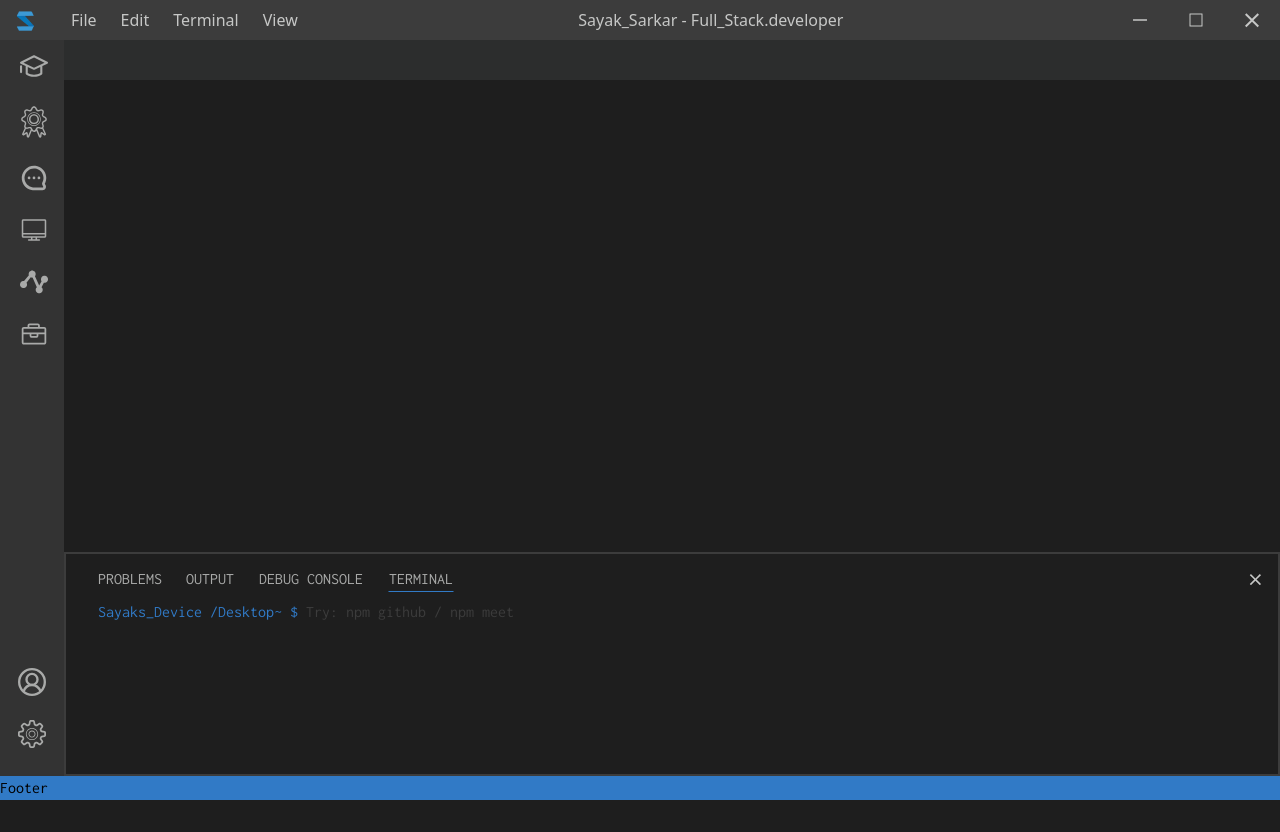
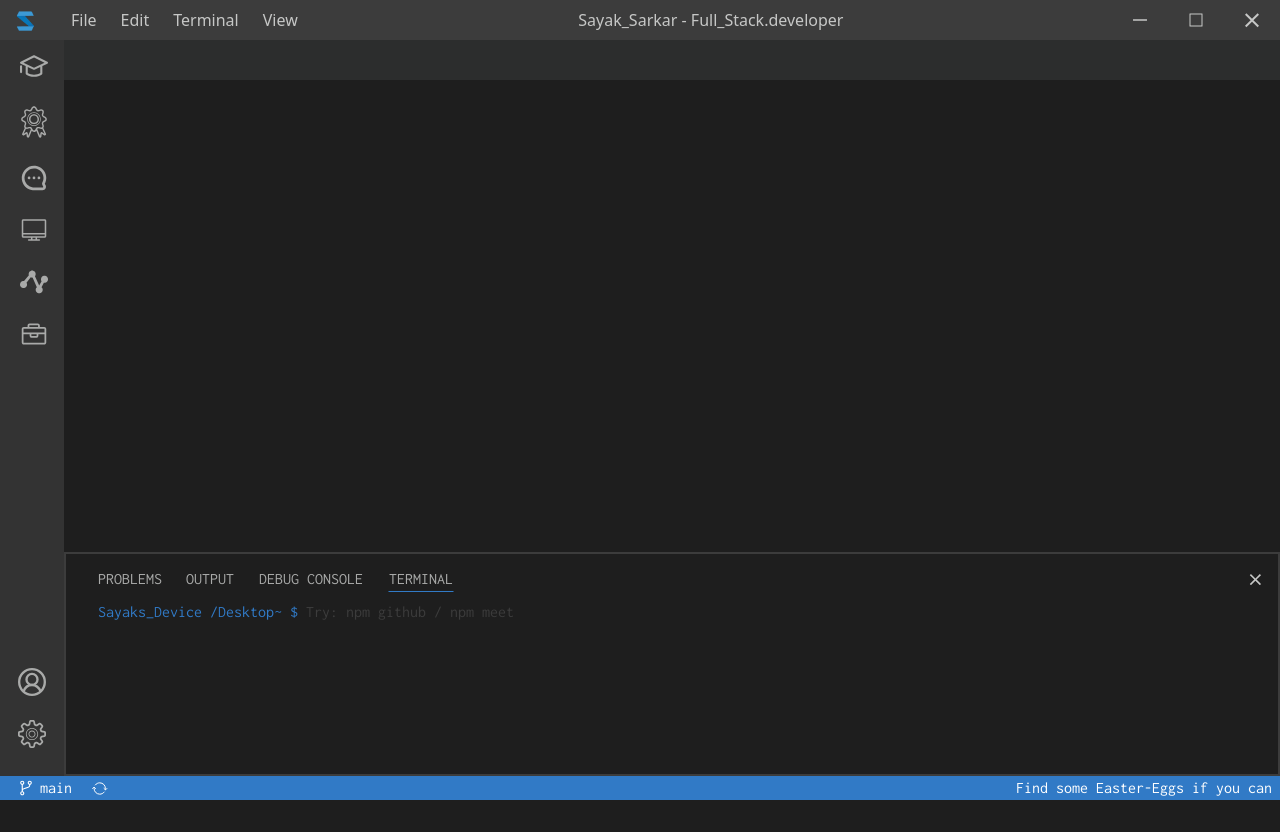
Before and after one commit to SayakSarkar02/portfolio, a Next.js app: page / in a window 1280 px wide. Built offline with nearby package versions, Linux system fonts and the light colour scheme.

Commit message:
icons added to footer

```diff
--- a/components/Footer.jsx
+++ b/components/Footer.jsx
@@ -1,6 +1,22 @@
 const Footer = () => {
   return (
-    <div className=" bg-vs-blue-3 z-20 w-screen h-6 absolute bottom-0">Footer</div>
+    <div className=" bg-vs-blue-3 z-20 text-white w-screen h-6 absolute bottom-0 px-2 flex flex-row items-center justify-between">
+
+      <div className="flex flex-row items-center">
+      <div title="I am currently on my main branch" className="hover:bg-white/20 cursor-pointer px-3 flex flex-row items-center justify-start gap-2">
+        <svg className="w-3" width="16" height="20" viewBox="0 0 16 20" fill="none" xmlns="http://www.w3.org/2000/svg">
+          <path d="M13 5C13.5304 5 14.0391 4.78929 14.4142 4.41421C14.7893 4.03914 15 3.53043 15 3C15 2.46957 14.7893 1.96086 14.4142 1.58579C14.0391 1.21071 13.5304 1 13 1C12.4696 1 11.9609 1.21071 11.5858 1.58579C11.2107 1.96086 11 2.46957 11 3C11 3.53043 11.2107 4.03914 11.5858 4.41421C11.9609 4.78929 12.4696 5 13 5ZM13 5V6C13 8.5 11 9 11 9L5 11C5 11 3 11.5 3 14V15M3 5C3.53043 5 4.03914 4.78929 4.41421 4.41421C4.78929 4.03914 5 3.53043 5 3C5 2.46957 4.78929 1.96086 4.41421 1.58579C4.03914 1.21071 3.53043 1 3 1C2.46957 1 1.96086 1.21071 1.58579 1.58579C1.21071 1.96086 1 2.46957 1 3C1 3.53043 1.21071 4.03914 1.58579 4.41421C1.96086 4.78929 2.46957 5 3 5ZM3 5V15M3 15C3.53043 15 4.03914 15.2107 4.41421 15.5858C4.78929 15.9609 5 16.4696 5 17C5 17.5304 4.78929 18.0391 4.41421 18.4142C4.03914 18.7893 3.53043 19 3 19C2.46957 19 1.96086 18.7893 1.58579 18.4142C1.21071 18.0391 1 17.5304 1 17C1 16.4696 1.21071 15.9609 1.58579 15.5858C1.96086 15.2107 2.46957 15 3 15Z" stroke="currentColor" stroke-width="1.5" stroke-linecap="round" stroke-linejoin="round"/>
+        </svg>
+        <h3>main</h3>
+      </div>
+      <svg className="w-8 px-2 hover:bg-white/20" width="24" height="19" viewBox="0 0 24 19" fill="none" xmlns="http://www.w3.org/2000/svg">
+        <path d="M20.1212 10.9051V9.49003C20.1212 4.80174 16.3109 1.00001 11.6117 1.00001C10.3333 0.998434 9.07109 1.28523 7.91891 1.83903C6.76674 2.39284 5.75431 3.1994 4.95702 4.19866M3.12738 8.09252V9.5076C3.12738 14.2011 6.93576 18 11.6369 18C12.9116 17.9982 14.1698 17.7119 15.3199 17.1622C16.47 16.6125 17.4829 15.8131 18.2849 14.8222" stroke="currentColor" stroke-width="1.5" stroke-linecap="round" stroke-linejoin="round"/>
+        <path d="M1 9.50003L3.08938 7.41064L5.27374 9.50003M22.2737 9.50003L20.1844 11.5894L18 9.50003" stroke="currentColor" stroke-width="1.5" stroke-linecap="round" stroke-linejoin="round"/>
+        </svg>
+      </div>
+      <h3 className="cursor-default">Find some Easter-Eggs if you can</h3>
+
+    </div>
   )
 }
 
```
Also changed, not shown: public/assets/icons/gitbranch.svg (added), public/assets/icons/sync.svg (added).
